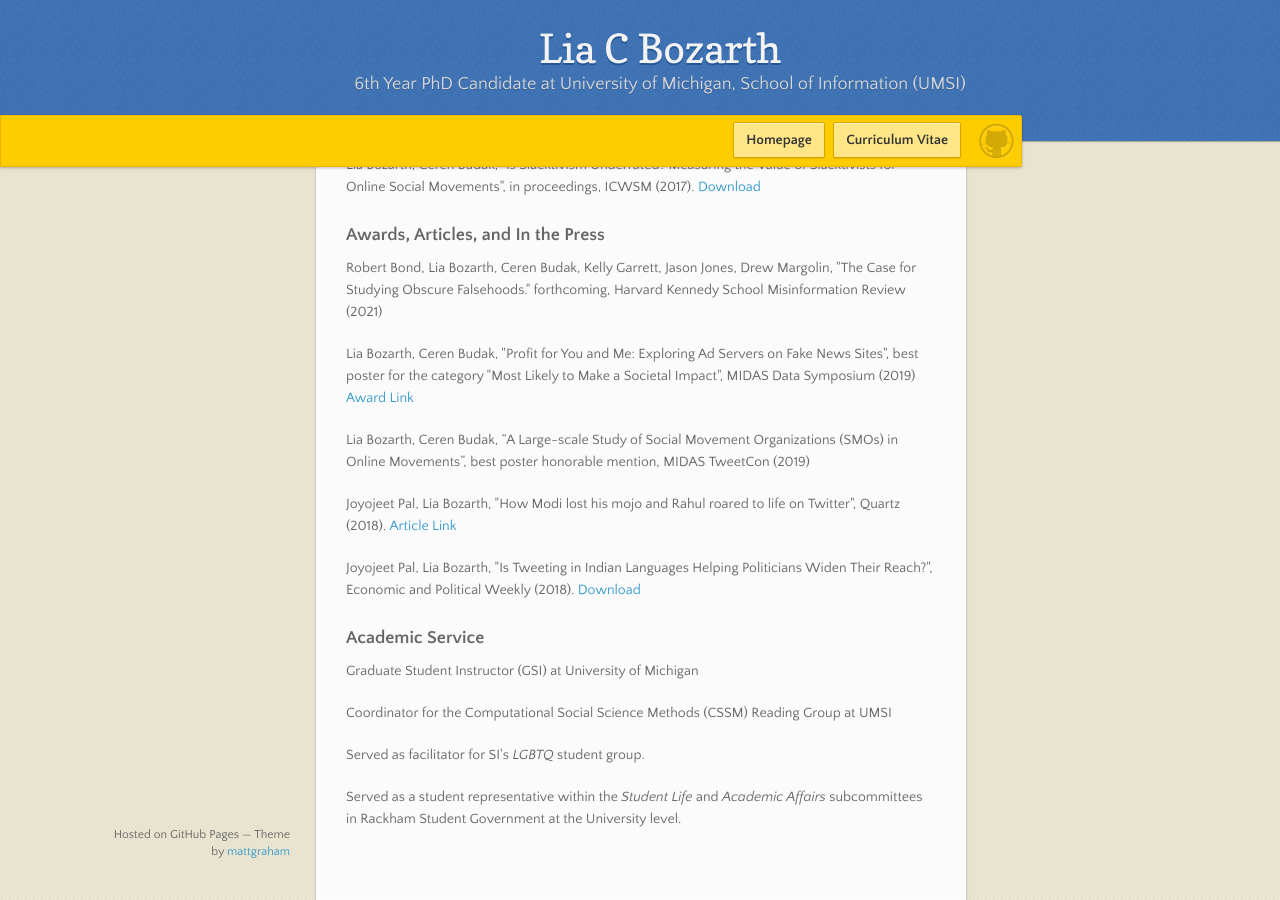
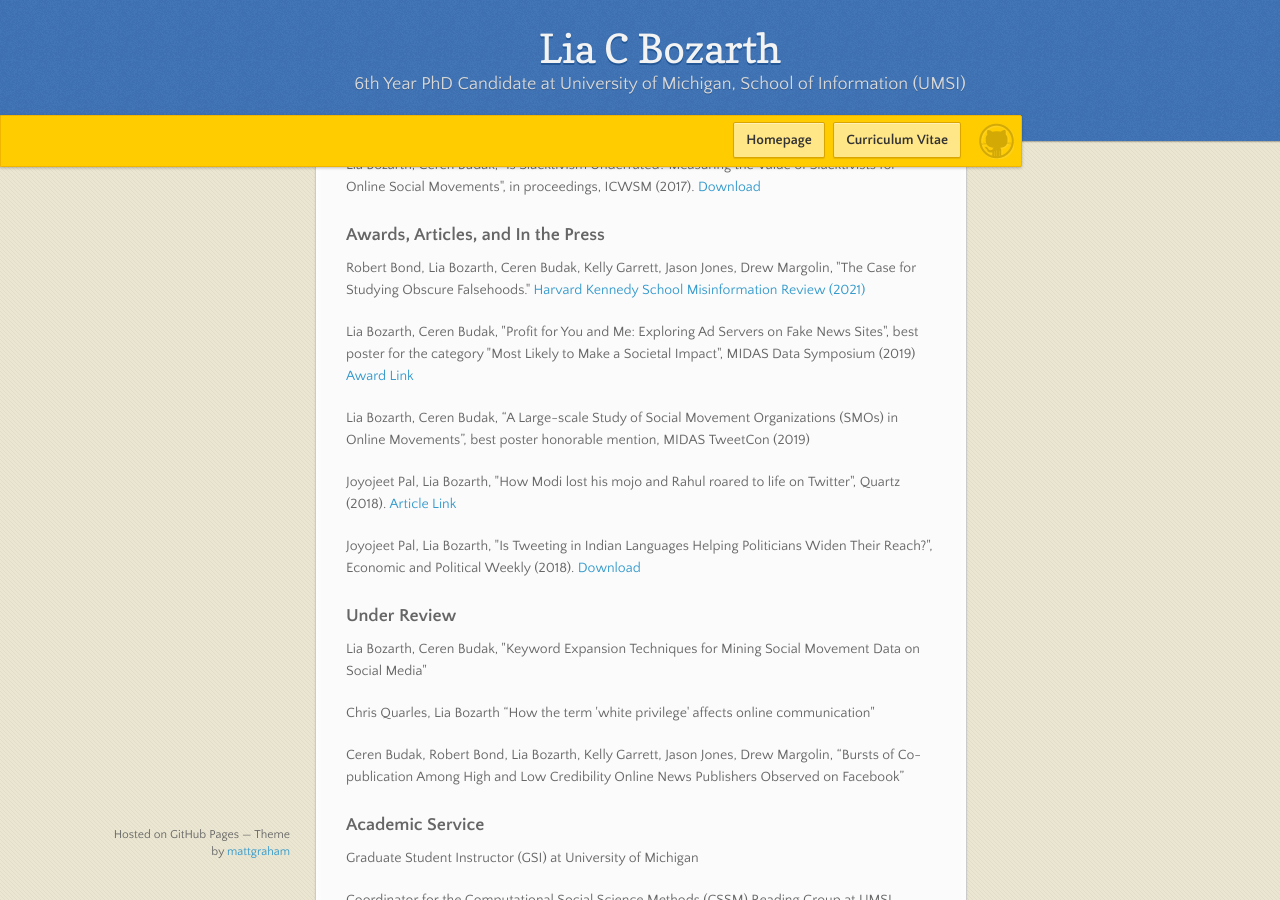
Before and after one commit to lbozarth/lbozarth.github.io, a Jekyll site: the page built from index.md, in a window 1280 px wide and 900 px high, scrolled down 1111 px. Built offline with Jekyll 4.4.1, drawn with Linux system fonts in a browser that asks for light colours; nearby versions of some CDN libraries.

Commit message:
update files

```diff
--- a/index.md
+++ b/index.md
@@ -44,11 +44,18 @@ layout: default
 
 <div id="thepress" class="sec_div">
 <h3>Awards, Articles, and In the Press</h3>
-<p>Robert Bond, Lia Bozarth, Ceren Budak, Kelly Garrett, Jason Jones, Drew Margolin, "The Case for Studying Obscure Falsehoods." forthcoming, Harvard Kennedy School Misinformation Review (2021)</p>
+<p>Robert Bond, Lia Bozarth, Ceren Budak, Kelly Garrett, Jason Jones, Drew Margolin, "The Case for Studying Obscure Falsehoods." <a href="https://lbozarth.github.io/assets/static/harvard.pdf" >Harvard Kennedy School Misinformation Review (2021)</a></p>
 <p>Lia Bozarth, Ceren Budak, "Profit for You and Me: Exploring Ad Servers on Fake News Sites", best poster for the category "Most Likely to Make a Societal Impact", MIDAS Data Symposium (2019) <a href="https://midas.umich.edu/2019-symposium-winners/">Award Link</a></p>
 <p>Lia Bozarth, Ceren Budak, “A Large-scale Study of Social Movement Organizations (SMOs) in Online Movements”, best poster honorable mention, MIDAS TweetCon (2019)</p>
 <p>Joyojeet Pal, Lia Bozarth, "How Modi lost his mojo and Rahul roared to life on Twitter", Quartz (2018). <a href="https://qz.com/india/1441312/how-narendra-modi-rahul-gandhi-have-performed-on-indian-twitter/">Article Link</a></p>
 <p>Joyojeet Pal, Lia Bozarth, "Is Tweeting in Indian Languages Helping Politicians Widen Their Reach?", Economic and Political Weekly (2018). <a href="https://lbozarth.github.io/assets/static/epw_01.pdf">Download</a></p>
+</div>
+
+<div id="underreview" class="sec_div">
+<h3>Under Review</h3>
+<p>Lia Bozarth, Ceren Budak, "Keyword Expansion Techniques for Mining Social Movement Data on Social Media"</p>
+<p>Chris Quarles, Lia Bozarth “How the term 'white privilege' affects online communication"</p>
+<p>Ceren Budak, Robert Bond, Lia Bozarth, Kelly Garrett, Jason Jones, Drew Margolin, “Bursts of Co-publication Among High and Low Credibility Online News Publishers Observed on Facebook”</p>
 </div>
 
 <div id="service" class="sec_div">
```
Also changed, not shown: 5 other files.
